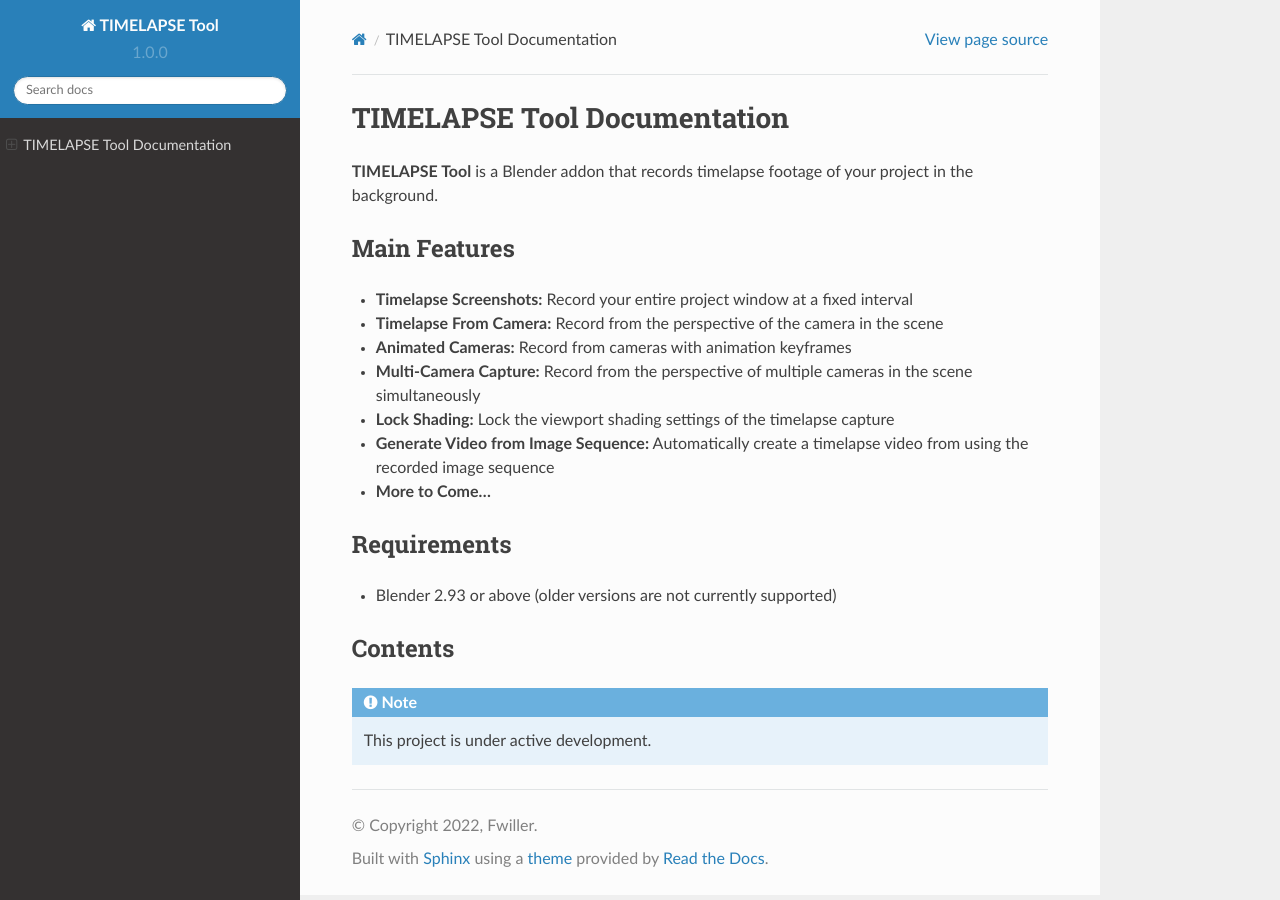
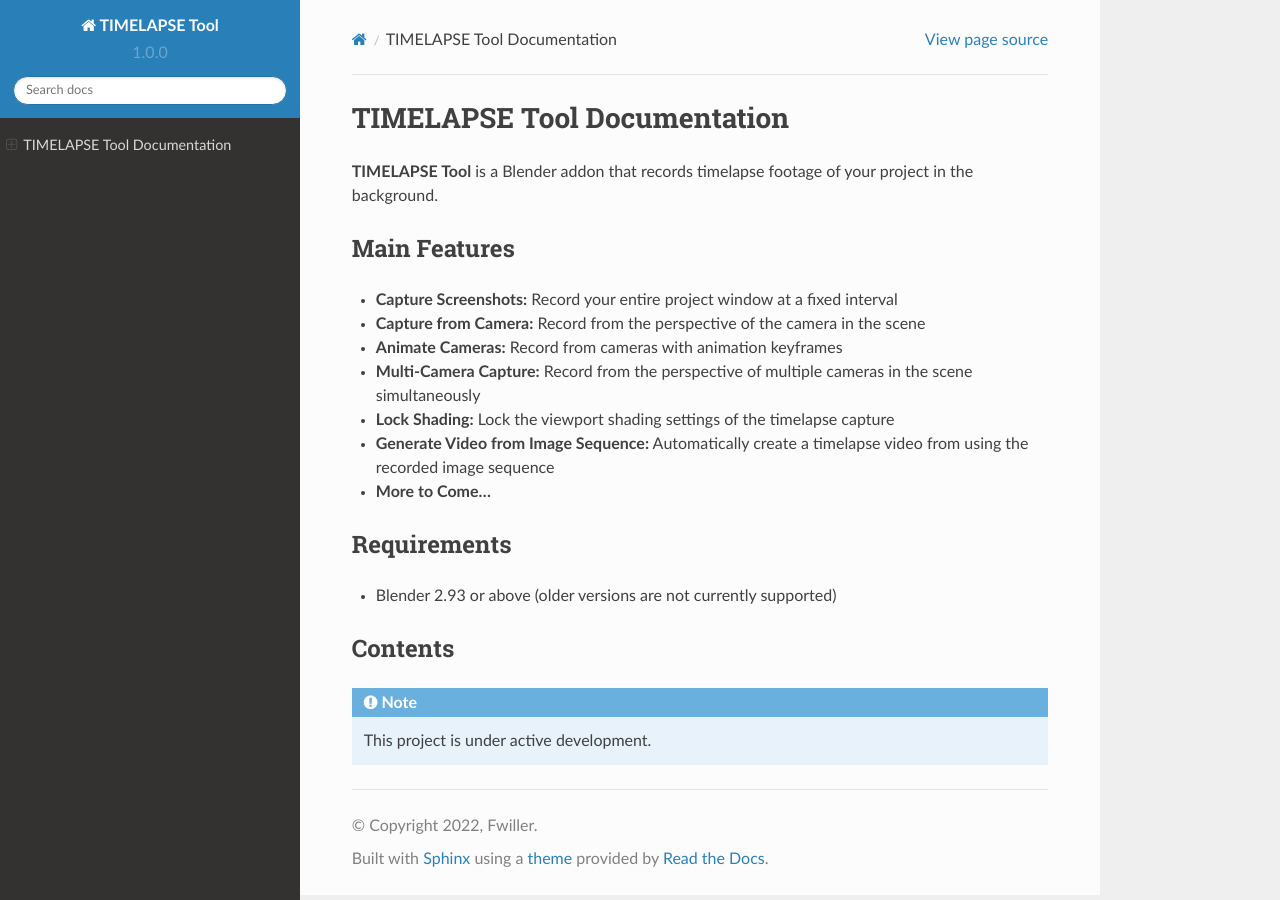
Before and after one commit to fwiller-git/TIMELAPSE-Tool-Docs, a Sphinx documentation site: the page built from docs/source/index.rst, in a window 1280 px wide. Built offline with Sphinx 7.4.7 and the Read the Docs theme 2.0.0, drawn with Linux system fonts in a browser that asks for light colours; pages that are not in the unit, such as notebooks, are missing from menus.

Commit message:
Update index.rst

```diff
--- a/docs/source/index.rst
+++ b/docs/source/index.rst
@@ -5,9 +5,9 @@ TIMELAPSE Tool Documentation
 
 Main Features
 --------
-* **Timelapse Screenshots:** Record your entire project window at a fixed interval
-* **Timelapse From Camera:** Record from the perspective of the camera in the scene
-* **Animated Cameras:** Record from cameras with animation keyframes
+* **Capture Screenshots:** Record your entire project window at a fixed interval
+* **Capture from Camera:** Record from the perspective of the camera in the scene
+* **Animate Cameras:** Record from cameras with animation keyframes
 * **Multi-Camera Capture:** Record from the perspective of multiple cameras in the scene simultaneously
 * **Lock Shading:** Lock the viewport shading settings of the timelapse capture
 * **Generate Video from Image Sequence:** Automatically create a timelapse video from using the recorded image sequence
```
